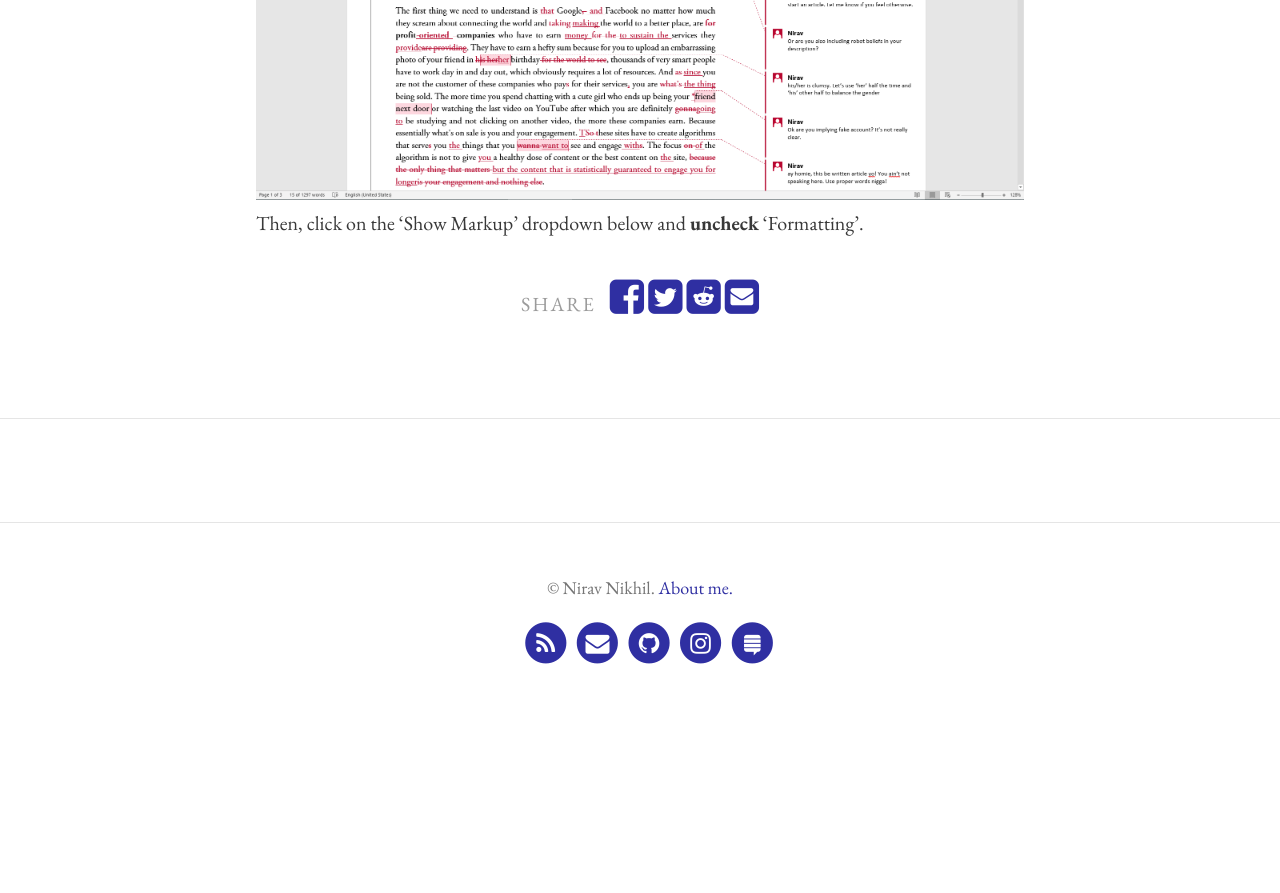
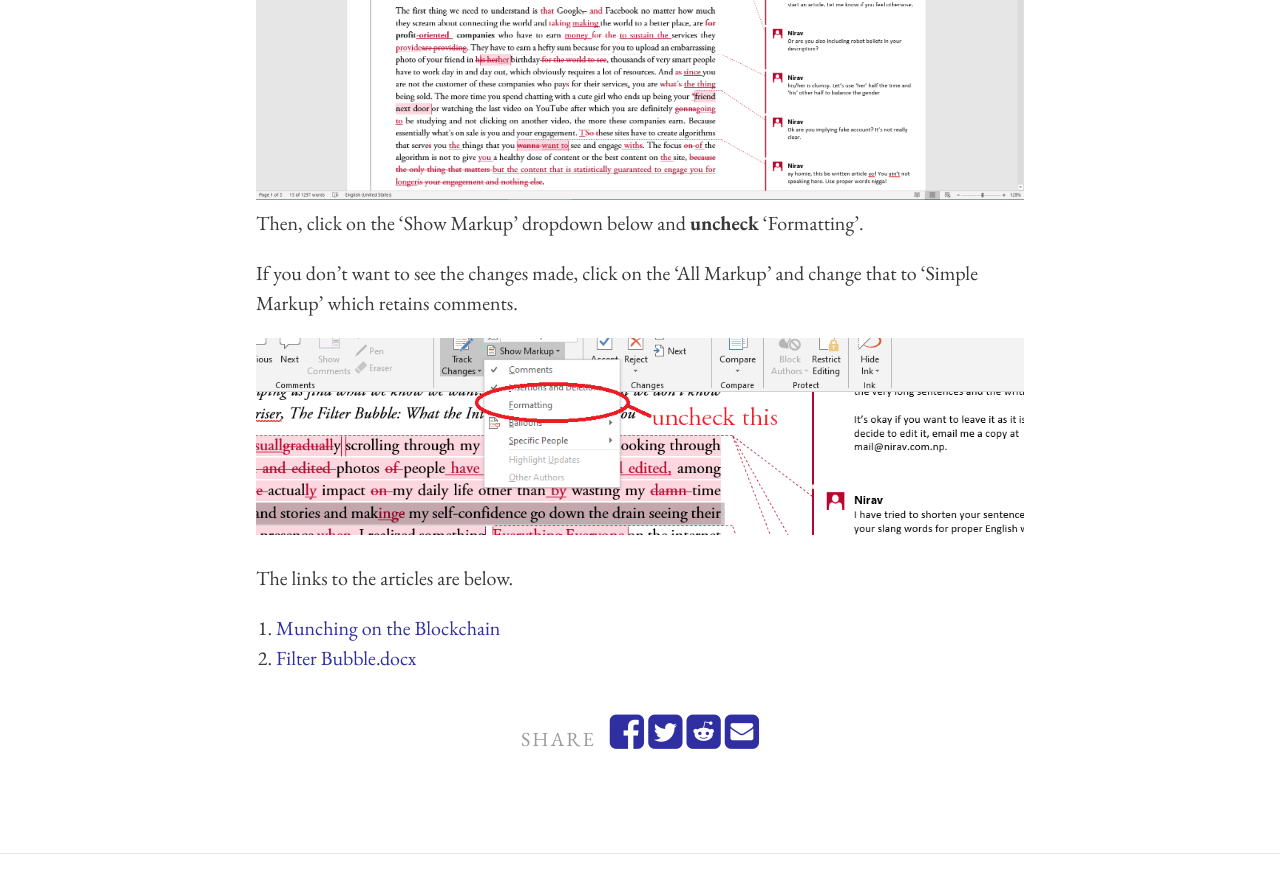
Before and after one commit to niravcodes/niravcodes.github.io, a Jekyll site: the page built from pages/editing-copies-of-articles.md, in a window 1280 px wide and 900 px high, scrolled down 1001 px. Shown: the top 893 px of the window. Built offline with Jekyll 4.4.1, drawn with Linux system fonts in a browser that asks for light colours; comment, search, counter and statistics services are not loaded; before the commit the page ends 1737 px from its top, so only the background shows below that.

Commit message:
Update from Forestry.io nirav Nikhil updated pages/editing-copies-of-articles.md

```diff
--- a/pages/editing-copies-of-articles.md
+++ b/pages/editing-copies-of-articles.md
@@ -16,3 +16,12 @@ Below I provide links the documents which contain your article with my edits and
 These documents can be opened in Microsoft Word and reviewed. To see the changes, go to the 'Review' tab and select 'All Markup' from the dropdown as indicated in the picture below.
 
 ![](https://nirav.com.np/assets/img/scr1.png)Then, click on the 'Show Markup' dropdown below and **uncheck** 'Formatting'.
+
+If you don't want to see the changes made, click on the 'All Markup' and change that to 'Simple Markup' which retains comments.
+
+![](https://nirav.com.np/assets/img/scr2.png)
+
+The links to the articles are below.
+
+1. [Munching on the Blockchain](https://nirav.com.np/assets/img/Chewing the Blockchain.docx "Chewing the Blockchain.docx")
+2. [Filter Bubble.docx](https://nirav.com.np/assets/img/Filter Bubble.docx "Filter Bubble.docx")
```
